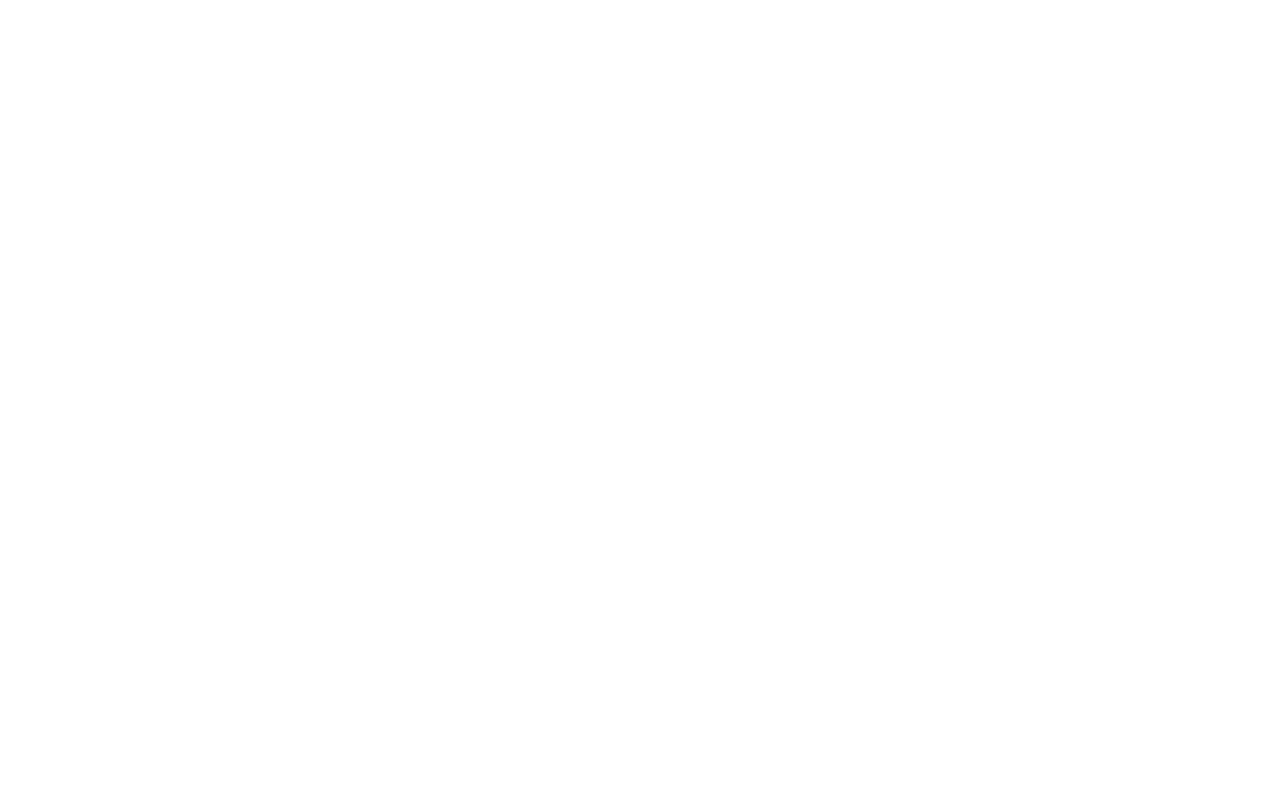
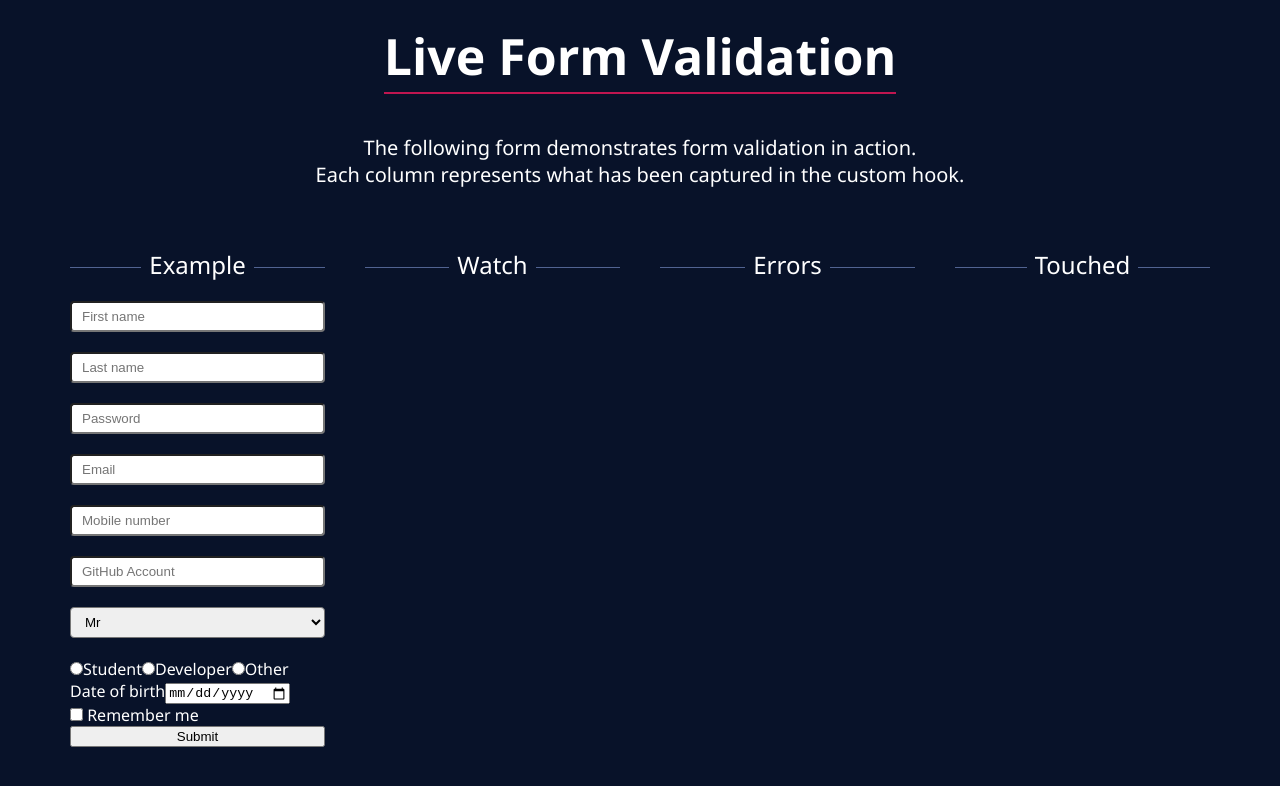
Before and after one commit to adiletbaimyrza/live-form-validation, a React (Vite) app: page / in a window 1280 px wide. Shown: the top 786 px of the page. Built offline with nearby package versions, Linux system fonts and the light colour scheme; the HTML template or start-up script is replaced by a standard one.

Commit message:
Add styling and components for form validation

```diff
--- a/src/App.css
+++ b/src/App.css
@@ -0,0 +1,28 @@
+:root {
+  --dark-blue: #081229;
+  --light-blue: #516391;
+  --white: #ffffff;
+  --pink: #bf1650;
+}
+
+* {
+  box-sizing: border-box;
+}
+
+* {
+  margin: unset;
+}
+
+html,
+body,
+#root {
+  height: 100%;
+}
+
+#root {
+  font-family: 'Segoe UI', Tahoma, Geneva, Verdana, sans-serif;
+
+  background-color: var(--dark-blue);
+  color: var(--white);
+  padding: 20px;
+}
--- a/src/App.tsx
+++ b/src/App.tsx
@@ -1,7 +1,52 @@
+import Title from './components/Title'
+import Example from './components/Example'
+import styled from 'styled-components'
 import './App.css'
 
 function App() {
-  return <></>
+  return (
+    <>
+      <Header>
+        <Heading>Live Form Validation</Heading>
+        <Subheading>
+          The following form demonstrates form validation in action. <br />
+          Each column represents what has been captured in the custom hook.
+        </Subheading>
+      </Header>
+      <Grid>
+        <Example />
+        <Title>Watch</Title>
+        <Title>Errors</Title>
+        <Title>Touched</Title>
+      </Grid>
+    </>
+  )
 }
 
 export default App
+
+const Header = styled.div`
+  display: flex;
+  flex-direction: column;
+`
+
+const Heading = styled.h1`
+  margin: 0 auto;
+  font-size: 50px;
+  padding: 2px 0;
+  border-bottom: 2px solid var(--pink);
+  margin-bottom: 40px;
+`
+
+const Subheading = styled.p`
+  font-size: 20px;
+  margin: 0 auto;
+  text-align: center;
+`
+
+const Grid = styled.div`
+  display: grid;
+  grid-template-columns: repeat(4, 1fr);
+  grid-column-gap: 40px;
+  margin: 0 50px;
+`
--- /dev/null
+++ b/src/components/Example.tsx
@@ -0,0 +1,60 @@
+import Title from './Title'
+import styled from 'styled-components'
+
+const Example = () => {
+  return (
+    <div>
+      <Title>Example</Title>
+      <Form className="">
+        <Input type="text" placeholder="First name"></Input>
+        <Input type="text" placeholder="Last name"></Input>
+        <Input type="password" placeholder="Password"></Input>
+        <Input type="email" placeholder="Email"></Input>
+        <Input type="tel" placeholder="Mobile number"></Input>
+        <Input type="url" placeholder="GitHub Account"></Input>
+        <Select>
+          <option value="Mr">Mr</option>
+          <option value="Mrs">Mrs</option>
+          <option value="Miss">Miss</option>
+          <option value="Dr">Dr</option>
+        </Select>
+        <div>
+          <input type="radio" value="Student" id="student"></input>
+          <label htmlFor="student">Student</label>
+          <input type="radio" value="Developer" id="developer"></input>
+          <label htmlFor="developer">Developer</label>
+          <input type="radio" value="Other" id="other"></input>
+          <label htmlFor="other">Other</label>
+        </div>
+        <div>
+          <label htmlFor="bdate">Date of birth</label>
+          <input type="date" id="bdate"></input>
+        </div>
+        <div>
+          <input type="checkbox" id="remember-me"></input>
+          <label htmlFor="remember-me"> Remember me</label>
+        </div>
+        <input type="submit" value="Submit"></input>
+      </Form>
+    </div>
+  )
+}
+
+export default Example
+
+const Form = styled.form`
+  display: flex;
+  flex-direction: column;
+`
+
+const Input = styled.input`
+  padding: 6px 10px;
+  margin-bottom: 20px;
+  border-radius: 4px;
+`
+
+const Select = styled.select`
+  padding: 6px 10px;
+  margin-bottom: 20px;
+  border-radius: 4px;
+`
--- /dev/null
+++ b/src/components/Title.ts
@@ -0,0 +1,33 @@
+import styled from 'styled-components'
+
+const Title = styled.h1`
+  text-align: center;
+  font-size: 24px;
+  font-weight: 400;
+  margin-top: 60px;
+  margin-bottom: 20px;
+  overflow: hidden;
+
+  &::before,
+  &::after {
+    background-color: var(--light-blue);
+    content: '';
+    display: inline-block;
+    height: 1px;
+    position: relative;
+    vertical-align: middle;
+    width: 50%;
+  }
+
+  &::before {
+    right: 8px;
+    margin-left: -50%;
+  }
+
+  &::after {
+    left: 8px;
+    margin-right: -50%;
+  }
+`
+
+export default Title
```
Also changed, not shown: src/components/Errors.tsx (added, +11 -0 lines), src/components/Touched.tsx (added, +11 -0 lines), src/components/Watch.tsx (added, +11 -0 lines).
